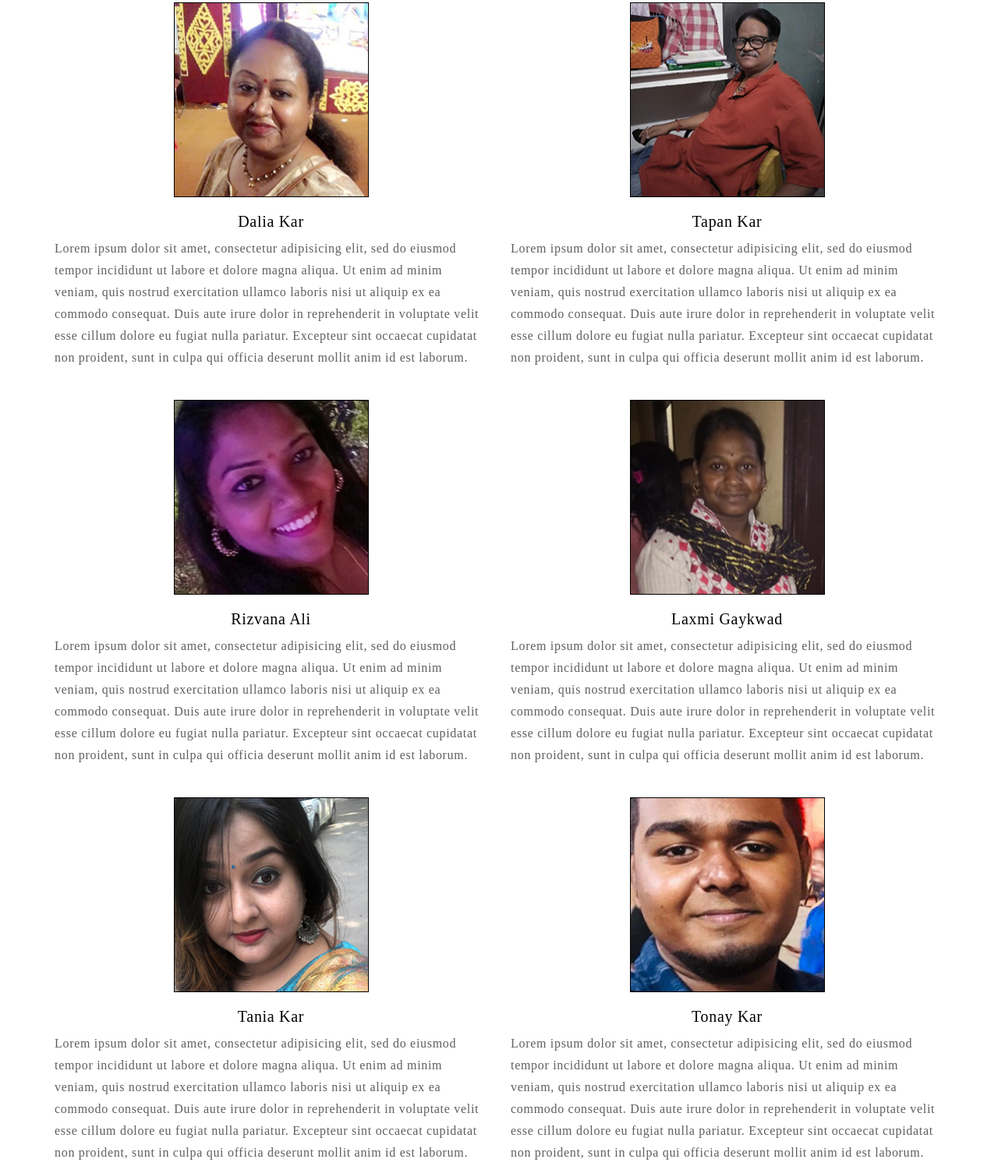
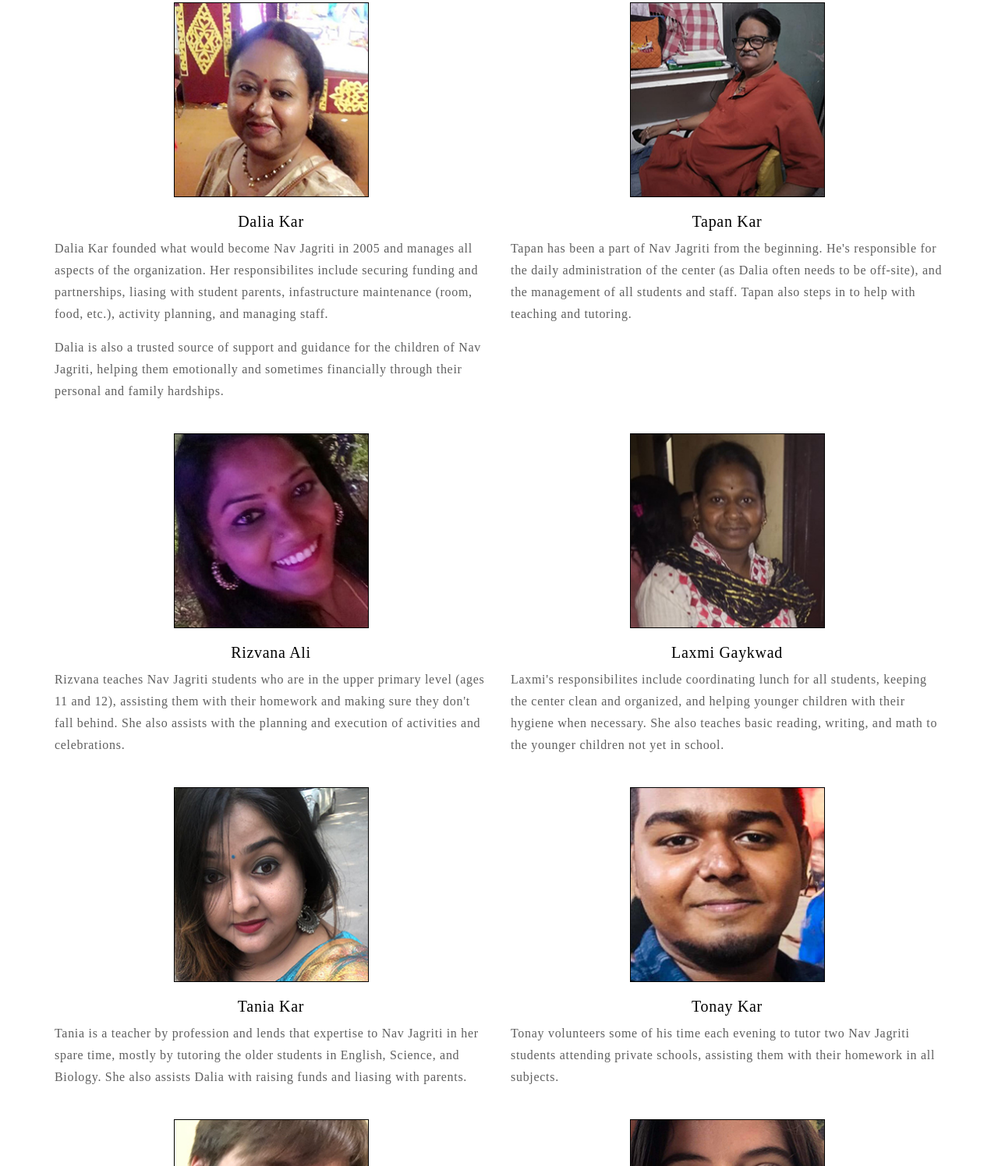
Before and after one commit to plemiszki/nav-jagriti, a plain HTML site: page staff/index.html in a window 1280 px wide. Shown: the part 224-1720 px from the top of the page at 78% size. Drawn offline with nearby package versions, Linux system fonts and the light colour scheme; a web font is replaced by a local one.

Commit message:
staff page

```diff
--- a/sass/styles.scss
+++ b/sass/styles.scss
@@ -57,7 +57,11 @@ header {
     margin-bottom: 20px;
   }
 
-  &:not(.no-margin-bottom) p {
+  p:not(:last-of-type) {
+    margin-bottom: 15px;
+  }
+
+  &:not(.no-margin-bottom) p:last-of-type {
     margin-bottom: 40px;
   }
 }
@@ -77,7 +81,7 @@ footer {
       }
     }
     @include breakpoint(md) {
-      padding: 50px;
+      padding: 50px 0;
     }
 
     a:hover {
--- a/staff/index.html
+++ b/staff/index.html
@@ -15,7 +15,7 @@
           <div class="col-xs-12">
             <h1>Nav Jagriti Collective</h1>
             <h2>नव जाग्रति</h2>
-            <h3>Our Staff</h3>
+            <h3>Our Staff and Volunteers</h3>
             <hr />
           </div>
         </div>
@@ -27,14 +27,17 @@
           <img src="../images/dalia.jpg" />
           <h4>Dalia Kar</h4>
           <p>
-            Lorem ipsum dolor sit amet, consectetur adipisicing elit, sed do eiusmod tempor incididunt ut labore et dolore magna aliqua. Ut enim ad minim veniam, quis nostrud exercitation ullamco laboris nisi ut aliquip ex ea commodo consequat. Duis aute irure dolor in reprehenderit in voluptate velit esse cillum dolore eu fugiat nulla pariatur. Excepteur sint occaecat cupidatat non proident, sunt in culpa qui officia deserunt mollit anim id est laborum.
+            Dalia Kar founded what would become Nav Jagriti in 2005 and manages all aspects of the organization. Her responsibilites include securing funding and partnerships, liasing with student parents, infastructure maintenance (room, food, etc.), activity planning, and managing staff.</p>
+          </p>
+          <p>
+            Dalia is also a trusted source of support and guidance for the children of Nav Jagriti, helping them emotionally and sometimes financially through their personal and family hardships.
           </p>
         </div>
         <div class="col-xs-12 col-md-6 staff-bio">
           <img src="../images/tapan.jpg" />
           <h4>Tapan Kar</h4>
           <p>
-            Lorem ipsum dolor sit amet, consectetur adipisicing elit, sed do eiusmod tempor incididunt ut labore et dolore magna aliqua. Ut enim ad minim veniam, quis nostrud exercitation ullamco laboris nisi ut aliquip ex ea commodo consequat. Duis aute irure dolor in reprehenderit in voluptate velit esse cillum dolore eu fugiat nulla pariatur. Excepteur sint occaecat cupidatat non proident, sunt in culpa qui officia deserunt mollit anim id est laborum.
+            Tapan has been a part of Nav Jagriti from the beginning. He's responsible for the daily administration of the center (as Dalia often needs to be off-site), and the management of all students and staff. Tapan also steps in to help with teaching and tutoring.
           </p>
         </div>
       </div>
@@ -43,14 +46,14 @@
           <img src="../images/rizvana.jpg" />
           <h4>Rizvana Ali</h4>
           <p>
-            Lorem ipsum dolor sit amet, consectetur adipisicing elit, sed do eiusmod tempor incididunt ut labore et dolore magna aliqua. Ut enim ad minim veniam, quis nostrud exercitation ullamco laboris nisi ut aliquip ex ea commodo consequat. Duis aute irure dolor in reprehenderit in voluptate velit esse cillum dolore eu fugiat nulla pariatur. Excepteur sint occaecat cupidatat non proident, sunt in culpa qui officia deserunt mollit anim id est laborum.
+            Rizvana teaches Nav Jagriti students who are in the upper primary level (ages 11 and 12), assisting them with their homework and making sure they don't fall behind. She also assists with the planning and execution of activities and celebrations.
           </p>
         </div>
         <div class="col-xs-12 col-md-6 staff-bio">
           <img src="../images/laxmi.jpg" />
           <h4>Laxmi Gaykwad</h4>
           <p>
-            Lorem ipsum dolor sit amet, consectetur adipisicing elit, sed do eiusmod tempor incididunt ut labore et dolore magna aliqua. Ut enim ad minim veniam, quis nostrud exercitation ullamco laboris nisi ut aliquip ex ea commodo consequat. Duis aute irure dolor in reprehenderit in voluptate velit esse cillum dolore eu fugiat nulla pariatur. Excepteur sint occaecat cupidatat non proident, sunt in culpa qui officia deserunt mollit anim id est laborum.
+            Laxmi's responsibilites include coordinating lunch for all students, keeping the center clean and organized, and helping younger children with their hygiene when necessary. She also teaches basic reading, writing, and math to the younger children not yet in school.
           </p>
         </div>
       </div>
@@ -59,14 +62,14 @@
           <img src="../images/tania.jpg" />
           <h4>Tania Kar</h4>
           <p>
-            Lorem ipsum dolor sit amet, consectetur adipisicing elit, sed do eiusmod tempor incididunt ut labore et dolore magna aliqua. Ut enim ad minim veniam, quis nostrud exercitation ullamco laboris nisi ut aliquip ex ea commodo consequat. Duis aute irure dolor in reprehenderit in voluptate velit esse cillum dolore eu fugiat nulla pariatur. Excepteur sint occaecat cupidatat non proident, sunt in culpa qui officia deserunt mollit anim id est laborum.
+            Tania is a teacher by profession and lends that expertise to Nav Jagriti in her spare time, mostly by tutoring the older students in English, Science, and Biology. She also assists Dalia with raising funds and liasing with parents.
           </p>
         </div>
         <div class="col-xs-12 col-md-6 staff-bio">
           <img src="../images/tonay.jpg" />
           <h4>Tonay Kar</h4>
           <p>
-            Lorem ipsum dolor sit amet, consectetur adipisicing elit, sed do eiusmod tempor incididunt ut labore et dolore magna aliqua. Ut enim ad minim veniam, quis nostrud exercitation ullamco laboris nisi ut aliquip ex ea commodo consequat. Duis aute irure dolor in reprehenderit in voluptate velit esse cillum dolore eu fugiat nulla pariatur. Excepteur sint occaecat cupidatat non proident, sunt in culpa qui officia deserunt mollit anim id est laborum.
+            Tonay volunteers some of his time each evening to tutor two Nav Jagriti students attending private schools, assisting them with their homework in all subjects.
           </p>
         </div>
       </div>
@@ -75,14 +78,14 @@
           <img src="../images/peter.jpg" />
           <h4>Peter Lemiszki</h4>
           <p>
-            Lorem ipsum dolor sit amet, consectetur adipisicing elit, sed do eiusmod tempor incididunt ut labore et dolore magna aliqua. Ut enim ad minim veniam, quis nostrud exercitation ullamco laboris nisi ut aliquip ex ea commodo consequat. Duis aute irure dolor in reprehenderit in voluptate velit esse cillum dolore eu fugiat nulla pariatur. Excepteur sint occaecat cupidatat non proident, sunt in culpa qui officia deserunt mollit anim id est laborum.
+            Peter was a volunteer with Nav Jagriti in 2009, tutoring students in English and math. Based in New York, he now works to raise funds, primarily focusing on the USA.
           </p>
         </div>
         <div class="col-xs-12 col-md-6 staff-bio no-margin-bottom">
           <img src="../images/jess.jpg" />
           <h4>Jessica Exton</h4>
           <p>
-            Lorem ipsum dolor sit amet, consectetur adipisicing elit, sed do eiusmod tempor incididunt ut labore et dolore magna aliqua. Ut enim ad minim veniam, quis nostrud exercitation ullamco laboris nisi ut aliquip ex ea commodo consequat. Duis aute irure dolor in reprehenderit in voluptate velit esse cillum dolore eu fugiat nulla pariatur. Excepteur sint occaecat cupidatat non proident, sunt in culpa qui officia deserunt mollit anim id est laborum.
+            Jess was another volunteer with Nav Jagriti in 2009. Originally from Australia but currently living in London, she focuses on fundraising in Europe.
           </p>
         </div>
       </div>
```
Also changed, not shown: styles.css, 1 other file.
